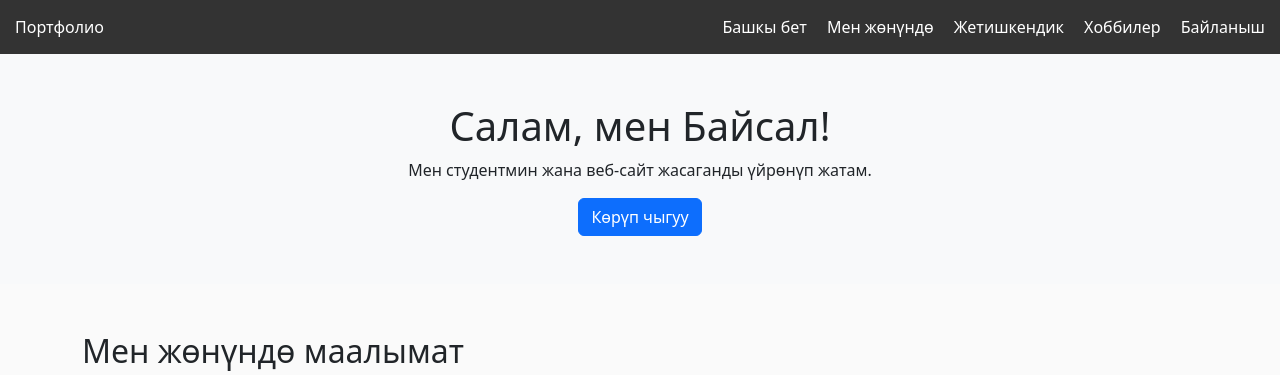
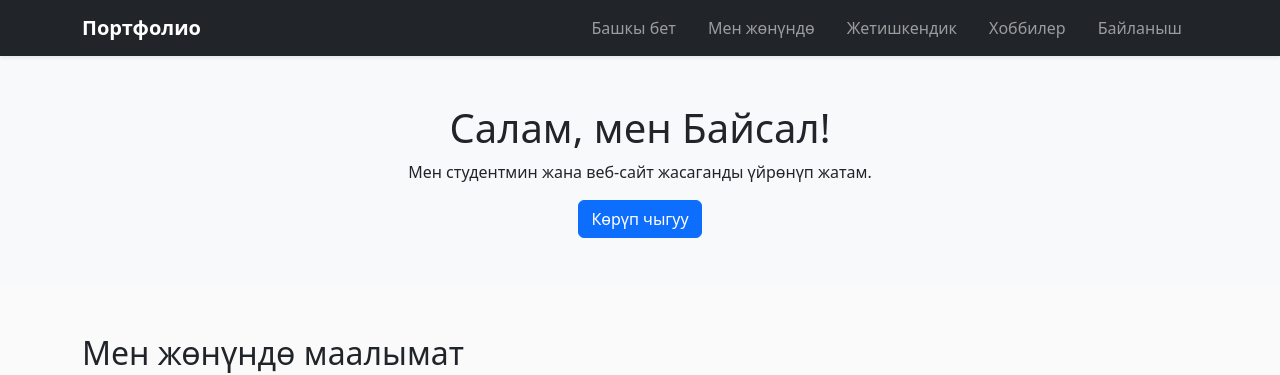
Before and after one commit to Baisal9595/my-portfolio, a plain HTML site: page index.html in a window 1280 px wide. Shown: the top 375 px of the page. Drawn offline with nearby package versions, Linux system fonts and the light colour scheme.

Commit message:
feat: optimize and clean

```diff
--- a/index.html
+++ b/index.html
@@ -10,22 +10,32 @@
 <body>
 
 
-    <header class="my-nav">
-        <div class="logo">Портфолио</div>
-            <ul class="links">
-                <li><a href="#hero">Башкы бет</a></li>
-                <li><a href="#about">Мен жөнүндө</a></li>
-                <li><a href="#skills">Жетишкендик</a></li>
-                <li><a href="#hobbies">Хоббилер</a></li>
-                <li><a href="#contact">Байланыш</a></li>
-            </ul>
+    <header class="navbar navbar-expand-lg navbar-dark bg-dark sticky-top shadow-sm">
+        <div class="container">
+            <a class="navbar-brand fw-bold" href="#">Портфолио</a>
+
+            <button class="navbar-toggler" type="button" data-bs-toggle="collapse" data-bs-target="#myNavbar">
+                <span class="navbar-toggler-icon"></span>
+            </button>
+
+            <div class="collapse navbar-collapse" id="myNavbar">
+                <ul class="navbar-nav ms-auto mb-2 mb-lg-0">
+                    <li class="nav-item"><a class="nav-link mx-2" href="#hero">Башкы бет</a></li>
+                    <li class="nav-item"><a class="nav-link mx-2" href="#about">Мен жөнүндө</a></li>
+                    <li class="nav-item"><a class="nav-link mx-2" href="#skills">Жетишкендик</a></li>
+                    <li class="nav-item"><a class="nav-link mx-2" href="#hobbies">Хоббилер</a></li>
+                    <li class="nav-item"><a class="nav-link mx-2" href="#contact">Байланыш</a></li>
+                </ul>
+            </div>
+        </div>
     </header>
+
 
     <main>
         <section id="hero" class="bg-light p-5 text-center">
             <h1>Салам, мен Байсал!</h1>
             <p>Мен студентмин жана веб-сайт жасаганды үйрөнүп жатам.</p>
-            <button class="btn btn-primary" onclick="alert('Менин долбоорлорум төмөндө!')">Көрүп чыгуу</button>
+            <button class="btn btn-primary" onclick="alert('Менин кызыгууларым төмөндө жазылган!')">Көрүп чыгуу</button>
         </section>
 
 
@@ -95,6 +105,7 @@
         <a href="https://github.com/Baisal9595/my-portfolio" class="text-white" target="_blank">Менин GitHub профилим</a>
     </footer>
 
+    <script src="https://cdn.jsdelivr.net/npm/bootstrap@5.3.0/dist/js/bootstrap.bundle.min.js"></script>
     <script src="./script.js"></script>
 </body>
 </html>
--- a/style.css
+++ b/style.css
@@ -21,6 +21,7 @@ img {
     display: flex;
     list-style: none;
     margin: 0;
+    padding: 0;
 }
 
 .my-nav .links li a {
@@ -43,14 +44,13 @@ img {
     border: none;
     background: white;
     padding: 20px;
-    transition: background-color 0.3s ease;
+    transition: all 0.3s ease;
 }
 
 .card:hover {
     background-color: #f0f0f0;
     transform: translateY(-5px);
     box-shadow: 0 5px 15px rgba(0,0,0,0.2);
-    background-color: #f8f9fa;
     border-left: 4px solid #0d6efd;
 }
 
```
